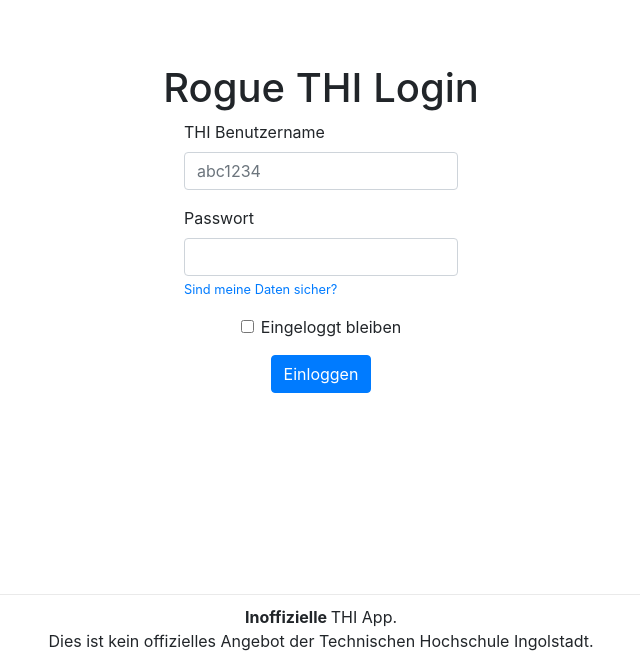
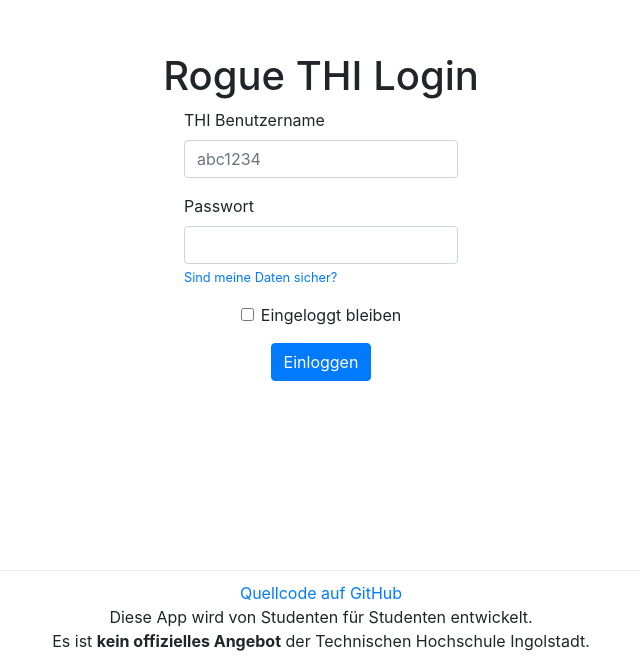
Before and after one commit to neuland-ingolstadt/neuland.app, a Next.js app in the folder rogue-thi-app/: page /login in a window 1280 px wide. Shown: the part 137-800 px from the top of the page, without its empty margins (319-959 px from the left). Built offline with nearby package versions, Linux system fonts and the light colour scheme.

Commit message:
Add source code link

```diff
--- a/rogue-thi-app/pages/login.js
+++ b/rogue-thi-app/pages/login.js
@@ -78,8 +78,9 @@ export default function Login (props) {
       </Form>
 
       <footer className={styles.footer}>
-        <strong>Inoffizielle </strong> THI App. <br />
-        Dies ist kein offizielles Angebot der Technischen Hochschule Ingolstadt.
+        <a href="https://github.com/M4GNV5/THI-App">Quellcode auf GitHub</a><br />
+        Diese App wird von Studenten für Studenten entwickelt. <br />
+        Es ist <strong>kein offizielles Angebot</strong> der Technischen Hochschule Ingolstadt. <br />
       </footer>
     </div>
   )
```
